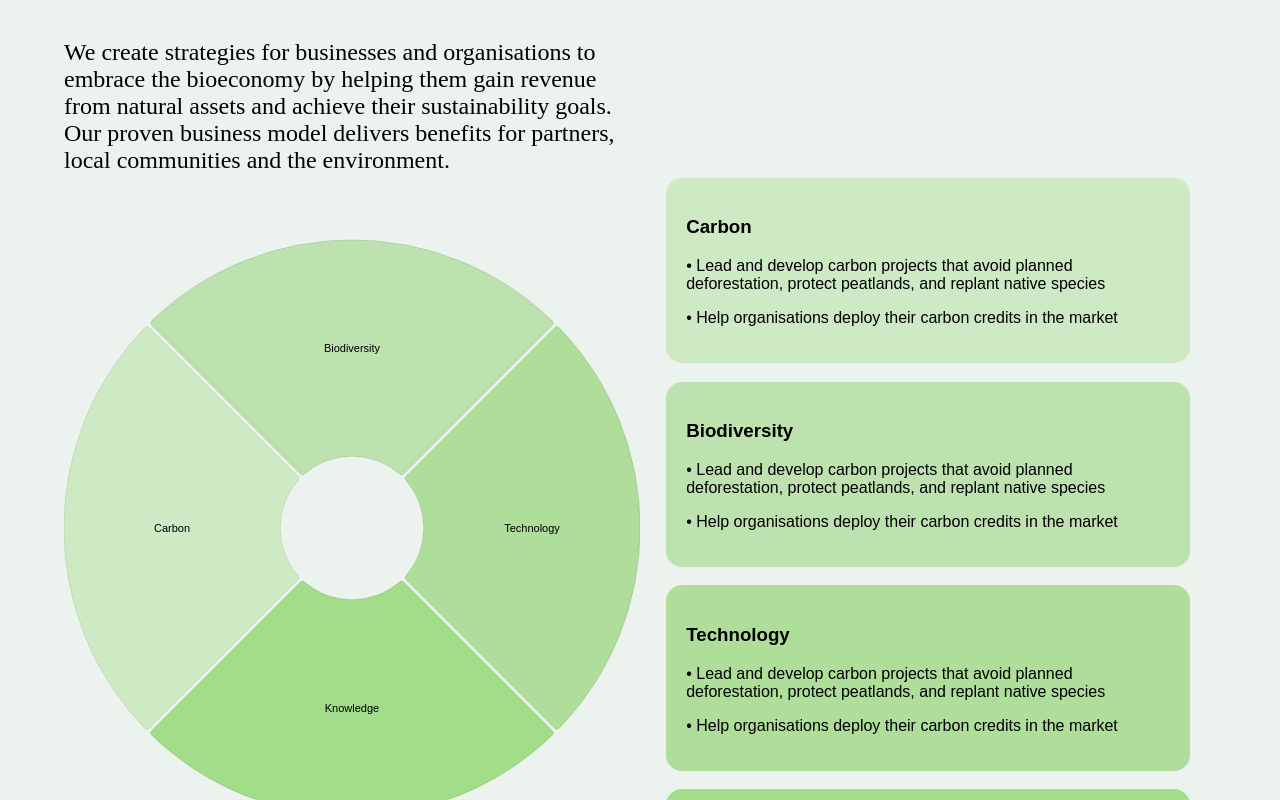
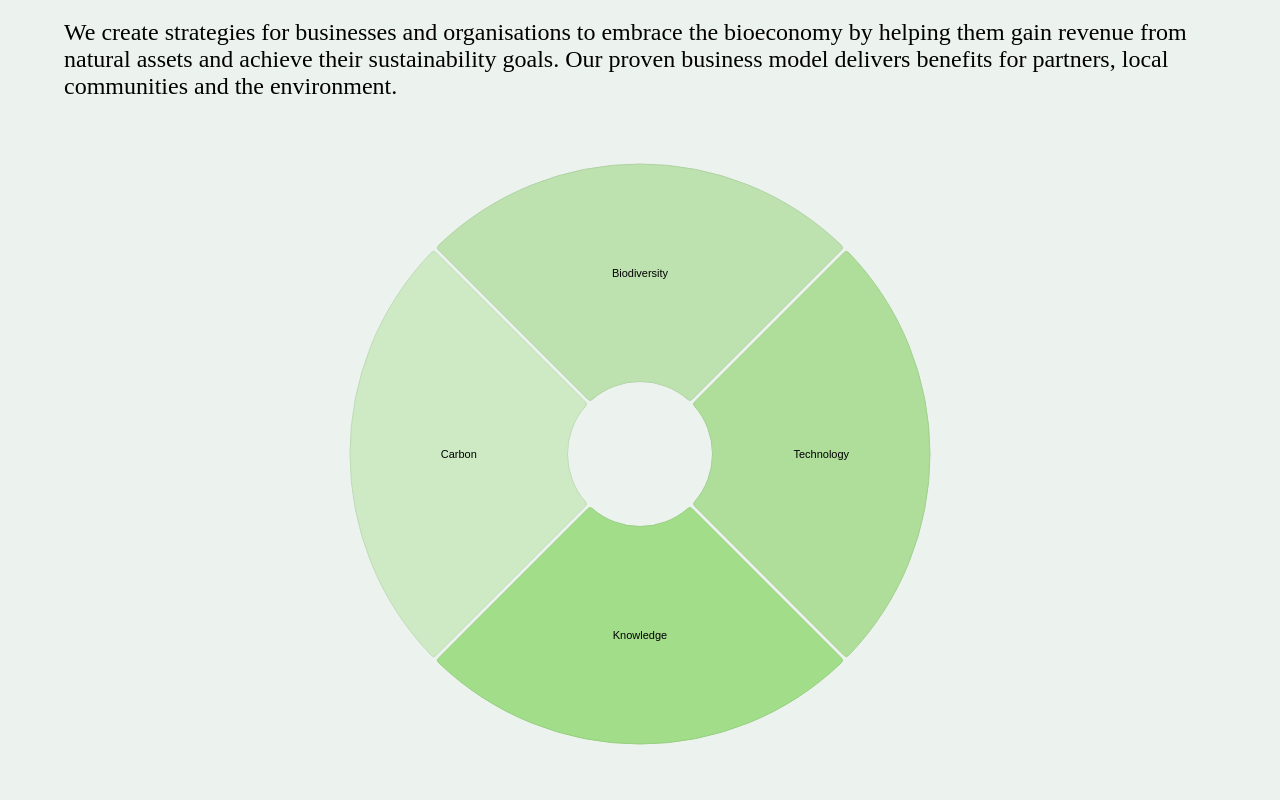
Before and after one commit to perlin-network/perl-bio-website, a React (Create React App) app: page / in a window 1280 px wide. Shown: the part 1000-1800 px from the top of the page. Built offline with nearby package versions, Linux system fonts and the light colour scheme; a web font is replaced by a local one.

Commit message:
refactor: refactor splash alignment

```diff
--- a/src/pages/Splash.js
+++ b/src/pages/Splash.js
@@ -294,7 +294,7 @@ function Splash() {
                 </div>
                 <div className={classes.overrideBackground} >
                     <div ref={section1} className={classes.partnerContainer} style={{alignItems:'center', textAlign:useMediaQuery(theme.breakpoints.down('md'))?'center':'left'}}>
-                        <Grid container xs={12} md={6} direction='column'>
+                        <Grid container direction='column'>
                             <Grid item className={classes.partnerContainerHeader} >
                                 <p>
                                     The path to sustained ecosystem protection
@@ -305,12 +305,10 @@ function Splash() {
                                     We create strategies for businesses and organisations to embrace the bioeconomy by helping them gain revenue from natural assets and achieve their sustainability goals. Our proven business model delivers benefits for partners, local communities and the environment.
                                 </p>
                             </Grid>
-                        </Grid>
-                    <Grid container direction='row' justify='space-evenly'>
-                        <Grid item style={{ height:'700px'}} xs={12} md={6}>
+                        <Grid item style={{ height:'700px'}}>
                             <MyResponsivePie setPieColumn={setPieColumn}/>
                         </Grid>
-                        <Grid item xs={12} md={6}>
+                        <Grid item>
                             <Grid container direction='column' spacing={5} style={{alignItems:'center'}}>
                                 {textBox.map((i)=>{
                                     return(
```
